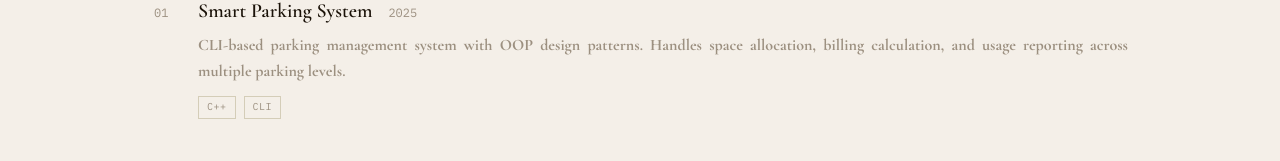
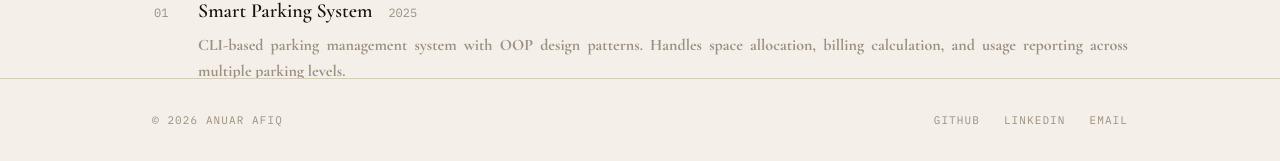
Before and after one commit to anuarafiq/portfolio, a React (Vite) app: page / in a window 1280 px wide. Shown: the part 639-800 px from the top of the page. Built offline with nearby package versions, Linux system fonts and the light colour scheme.

Commit message:
fix: enhance footer styling for improved visibility and layout

```diff
--- a/src/components/Footer.jsx
+++ b/src/components/Footer.jsx
@@ -11,7 +11,7 @@ export default function Footer() {
   ]
 
   return (
-    <footer className="border-t border-line mt-auto">
+    <footer className="sticky bottom-0 z-50 bg-paper border-t border-line mt-auto">
       <div className="max-w-5xl mx-auto px-6 py-8 flex flex-col sm:flex-row items-start sm:items-center justify-between gap-4">
         <p className="font-mono text-[11px] text-warm uppercase tracking-widest">
           © {new Date().getFullYear()} Anuar Afiq
```
